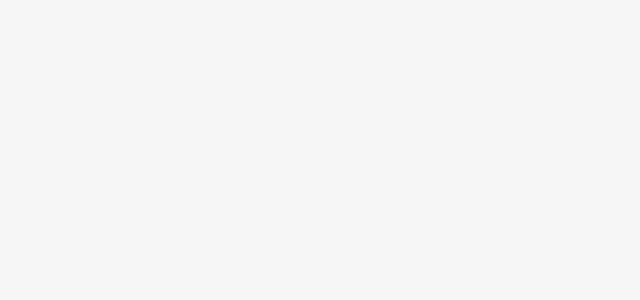
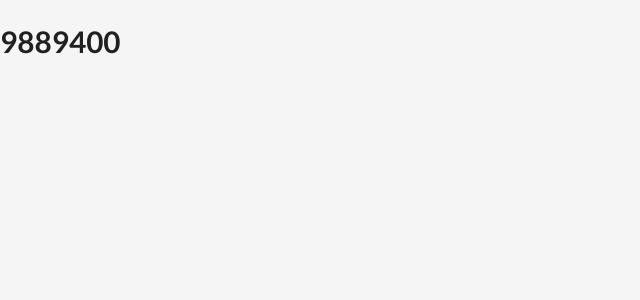
Before and after one commit to thetawom/custco, a React (Create React App) app: page /orders/9889400 in a window 1280 px wide. Before the commit this address had no page. Shown: the top 300 px of the page, without its empty margins (0-640 px from the left). Built offline with nearby package versions, Linux system fonts and the light colour scheme.

Commit message:
Set up routing for join order page

```diff
--- a/src/App.js
+++ b/src/App.js
@@ -10,6 +10,7 @@ import { StyledEngineProvider } from '@mui/material/styles';
 import HomePage from "./pages/HomePage";
 import JoinOrdersPage from "./pages/JoinOrdersPage";
 import {OrdersProvider} from "./contexts/ordersContext";
+import JoinOrderPage from "./pages/JoinOrderPage";
 
 const theme = createTheme({
     typography: {
@@ -85,6 +86,7 @@ function App() {
                             <Route path="/home" element={<HomePage />} />
                             <Route path="/orders/" element={<JoinOrdersPage />}/>
                             <Route path="/orders/platform/:id" element={<JoinOrdersPage />}/>
+                            <Route path="/orders/:id" element={<JoinOrderPage />}/>
                         </Routes>
                     </Router>
                 </OrdersProvider>
--- a/src/components/Order.js
+++ b/src/components/OrderCard.js
@@ -10,8 +10,9 @@ import {
 } from "@mui/material";
 import * as React from "react";
 import Box from "@mui/material/Box";
+import {Link} from "react-router-dom";
 
-const Order = ({order, copyOrderId}) => {
+const OrderCard = ({order, copyOrderId}) => {
 
     return (
         <Card sx={{minWidth: "350px", minHeight: "210px"}}>
@@ -50,7 +51,7 @@ const Order = ({order, copyOrderId}) => {
                     <Typography variant="caption">Pay By</Typography>
                     <Typography variant="p" lineHeight={0.8} marginBottom={0.6}>{order.paymentMethod.name}</Typography>
                 </Stack>
-                <Button sx={{
+                <Button component={Link} to={`/orders/${order.id}`} sx={{
                     color: "primary.contrastText",
                     backgroundColor: "primary.main",
                     fontSize: 14,
@@ -67,4 +68,4 @@ const Order = ({order, copyOrderId}) => {
     );
 }
 
-export default Order;
+export default OrderCard;
--- a/src/contexts/ordersContext.js
+++ b/src/contexts/ordersContext.js
@@ -11,22 +11,23 @@ export const OrdersProvider = ({children}) => {
     const hazelZhu = new User(1, "Hazel", "Zhu");
     const maxTseng = new User(12, "Max", "Tseng", true);
 
-    const orders = [
-        new Order(9889400, Platform.Amazon, tonyDear, 1.00, PaymentMethod.Cash, 22),
-        new Order(9889401, Platform.Amazon, ethanWu, 1.50, PaymentMethod.Venmo, 5),
-        new Order(9889402, Platform.Costco, ethanWu, 2.00, PaymentMethod.Venmo, 32),
-        new Order(9889403, Platform.Amazon, harukiGonai, 0.50, PaymentMethod.Venmo, 7),
-        new Order(9889404, Platform.Walmart, harukiGonai, 0.50, PaymentMethod.Venmo, 30),
-        new Order(9889405, Platform.Walmart, tonyDear, 0, PaymentMethod.Zelle, 15),
-        new Order(9889406, Platform.Amazon, hazelZhu, 1.00, PaymentMethod.Zelle, 20),
-        new Order(9889407, Platform.Target, hazelZhu, 1.00, PaymentMethod.Zelle, 12),
-        new Order(9889408, Platform.HomeDepot, maxTseng, 0.50, PaymentMethod.Zelle, 36),
-        new Order(9889409, Platform.JCPenney, maxTseng, 0.50, PaymentMethod.Zelle, 14),
-        new Order(9889410, Platform.Costco, maxTseng, 1.00, PaymentMethod.Zelle, 28),
-    ]
+    const ordersMap = new Map([
+        [9889400, new Order(9889400, Platform.Amazon, tonyDear, 1.00, PaymentMethod.Cash, 22)],
+        [9889401, new Order(9889401, Platform.Amazon, ethanWu, 1.50, PaymentMethod.Venmo, 5)],
+        [9889402, new Order(9889402, Platform.Costco, ethanWu, 2.00, PaymentMethod.Venmo, 32)],
+        [9889403, new Order(9889403, Platform.Amazon, harukiGonai, 0.50, PaymentMethod.Venmo, 7)],
+        [9889404, new Order(9889404, Platform.Walmart, harukiGonai, 0.50, PaymentMethod.Venmo, 30)],
+        [9889405, new Order(9889405, Platform.Walmart, tonyDear, 0, PaymentMethod.Zelle, 15)],
+        [9889406, new Order(9889406, Platform.Amazon, hazelZhu, 1.00, PaymentMethod.Zelle, 20)],
+        [9889407, new Order(9889407, Platform.Target, hazelZhu, 1.00, PaymentMethod.Zelle, 12)],
+        [9889408, new Order(9889408, Platform.HomeDepot, maxTseng, 0.50, PaymentMethod.Zelle, 36)],
+        [9889409, new Order(9889409, Platform.JCPenney, maxTseng, 0.50, PaymentMethod.Zelle, 14)],
+        [9889410, new Order(9889410, Platform.Costco, maxTseng, 1.00, PaymentMethod.Zelle, 28)],
+    ]);
 
     const contextData = {
-        orders: orders
+        orders: Array.from(ordersMap.values()),
+        findOrder: id => ordersMap.get(Number(id))
     };
 
     return (
--- a/src/pages/HomePage.js
+++ b/src/pages/HomePage.js
@@ -79,7 +79,7 @@ function HomePage() {
             </Box>
             <Box display="flex" justifyContent="center" alignItems="center" flexWrap="wrap" paddingTop="25px">
                 <BigButton icon={CardGiftcardIcon} title="Browse Orders" to="/orders"/>
-                <BigButton icon={AddIcon} title="Start an Order"/>
+                <BigButton icon={AddIcon} title="Start an OrderCard"/>
                 <BigButton icon={ShoppingCartIcon} title="My Orders"/>
             </Box>
         </Container>
--- /dev/null
+++ b/src/pages/JoinOrderPage.js
@@ -0,0 +1,15 @@
+import {useParams} from "react-router-dom";
+import {useContext} from "react";
+import {OrdersContext} from "../contexts/ordersContext";
+
+function JoinOrdersPage() {
+
+    const {findOrder} = useContext(OrdersContext);
+    const {id} = useParams();
+
+    const order = findOrder(id);
+
+    return <h1>{order.id}</h1>
+}
+
+export default JoinOrdersPage;
--- a/src/pages/JoinOrdersPage.js
+++ b/src/pages/JoinOrdersPage.js
@@ -23,7 +23,7 @@ import SearchIcon from "@mui/icons-material/Search";
 import AddIcon from '@mui/icons-material/Add';
 import {Link, Navigate, useParams} from "react-router-dom";
 import {OrdersContext} from "../contexts/ordersContext";
-import Order from "../components/Order";
+import OrderCard from "../components/OrderCard";
 import Span from "../components/Span";
 import Navbar from "../components/Navbar";
 import {Platform} from "../schema";
@@ -31,8 +31,8 @@ import {Platform} from "../schema";
 
 
 class SortOption {
-    static OrderProgressHL = new SortOption(0, "Order Progress (High to Low)", (o1, o2) => o1.remaining - o2.remaining);
-    static OrderProgressLH = new SortOption(1, "Order Progress (Low to High)", (o1, o2) => o2.remaining - o1.remaining);
+    static OrderProgressHL = new SortOption(0, "OrderCard Progress (High to Low)", (o1, o2) => o1.remaining - o2.remaining);
+    static OrderProgressLH = new SortOption(1, "OrderCard Progress (Low to High)", (o1, o2) => o2.remaining - o1.remaining);
     static InitiatorFeeLH = new SortOption(2, "Initiator Fee (Low to High)", (o1, o2) => o1.fee - o2.fee);
     static InitiatorFeeHL = new SortOption(3, "Initiator Fee (High to Low)", (o1, o2) => o2.fee - o1.fee);
     static FriendsFirst = new SortOption(4, "Friends First", (o1, o2) => o2.initiator.isFriend - o1.initiator.isFriend);
@@ -139,7 +139,7 @@ function JoinOrdersPage() {
                 </Card>
             }
             <Box display="flex" flexWrap="wrap" gap="30px 50px" justifyContent="start" alignItems="start" marginBottom="80px">
-                {filteredOrders.map(order => <Order key={order.id} order={order} copyOrderId={copyOrderId} />)}
+                {filteredOrders.map(order => <OrderCard key={order.id} order={order} copyOrderId={copyOrderId} />)}
                 <Card variant="outlined" sx={{minWidth: "350px", minHeight: "210px", padding: "25px", backgroundColor: "primary.light", display: "flex", flexDirection: "column", justifyContent: "center", alignItems: "center"}}>
                     <Typography variant="h6">No order that's right for you?</Typography>
                     <Button variant="contained" size="large" color="primary" sx={{marginTop: "15px", fontSize: "1.1em", fontWeight: "700"}}><AddIcon sx={{marginRight: "5px"}}/>Start an order</Button>
```
